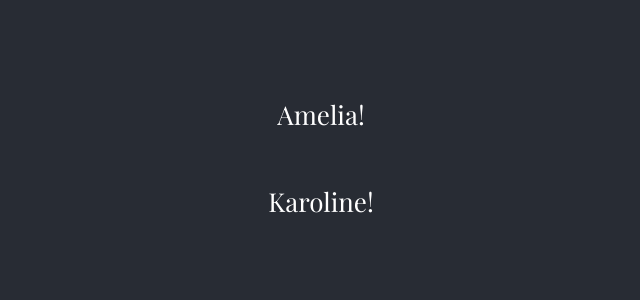
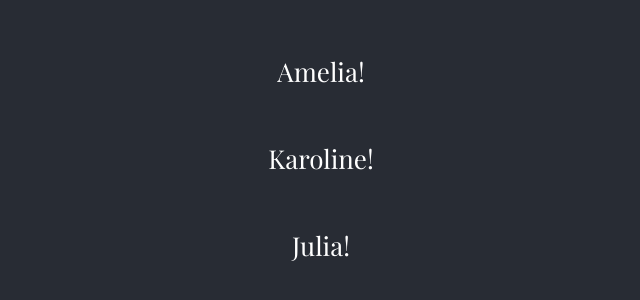
Before and after one commit to katarzyna-kw/css-animation-fun, a React (Create React App) app: page / in a window 1280 px wide. Shown: the part 242-542 px from the top of the page, without its empty margins (319-959 px from the left). Built offline with nearby package versions, Linux system fonts and the light colour scheme; a web font is replaced by a local one.

Commit message:
Set up Julia component and added to App.js

```diff
--- a/src/App.js
+++ b/src/App.js
@@ -10,6 +10,7 @@ function App() {
       <header className="App-header">
         <Amelia />
         <Karoline />
+        <Julia />
       </header>
     </div>
   );
--- a/src/components/Julia.js
+++ b/src/components/Julia.js
@@ -0,0 +1,13 @@
+function Julia() {
+    return (
+      <div className="Julia">
+        <header className="J-header">
+          <p>
+            Julia!
+          </p>
+        </header>
+      </div>
+    );
+  }
+
+  export default Julia;
```
